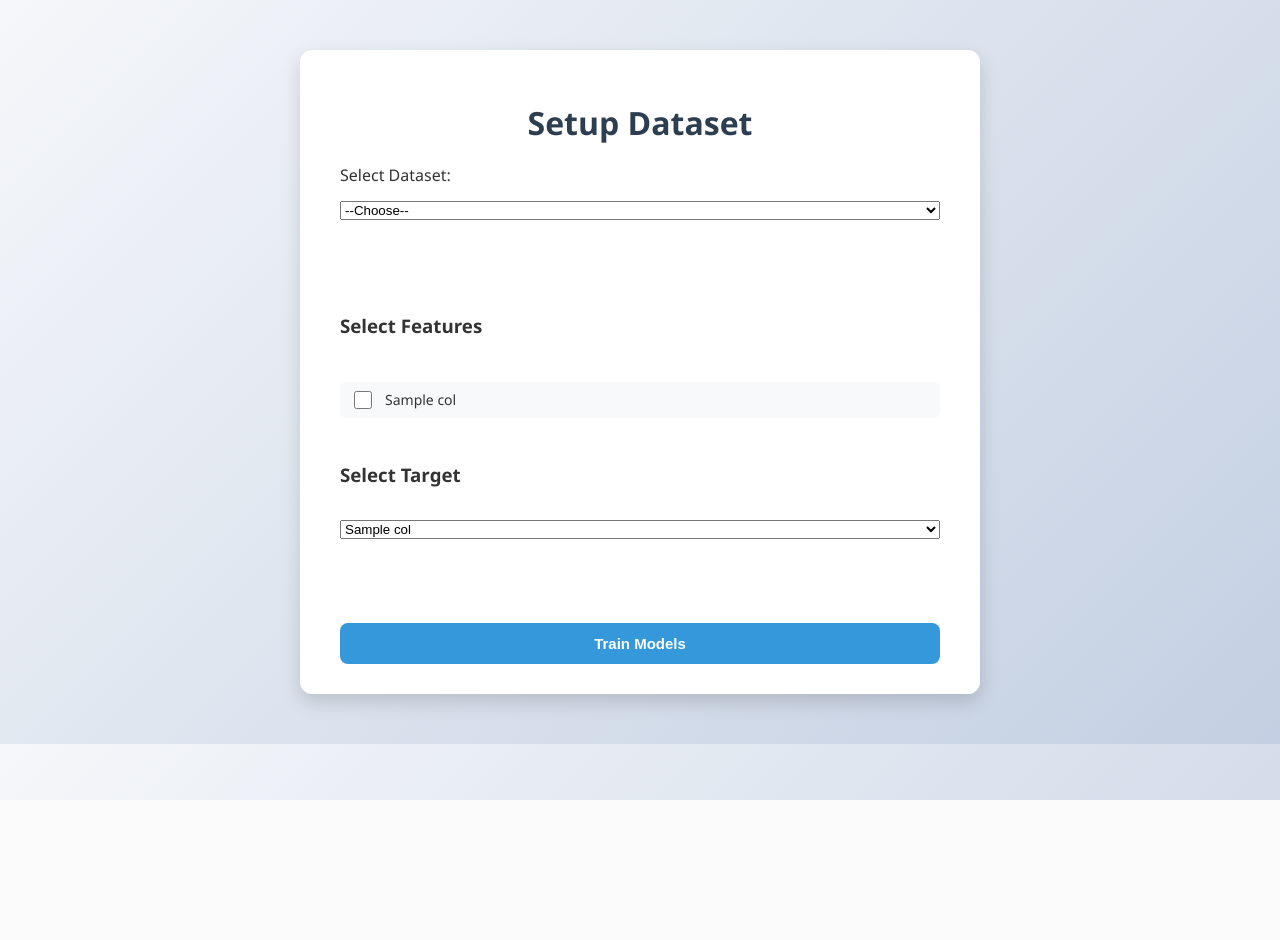
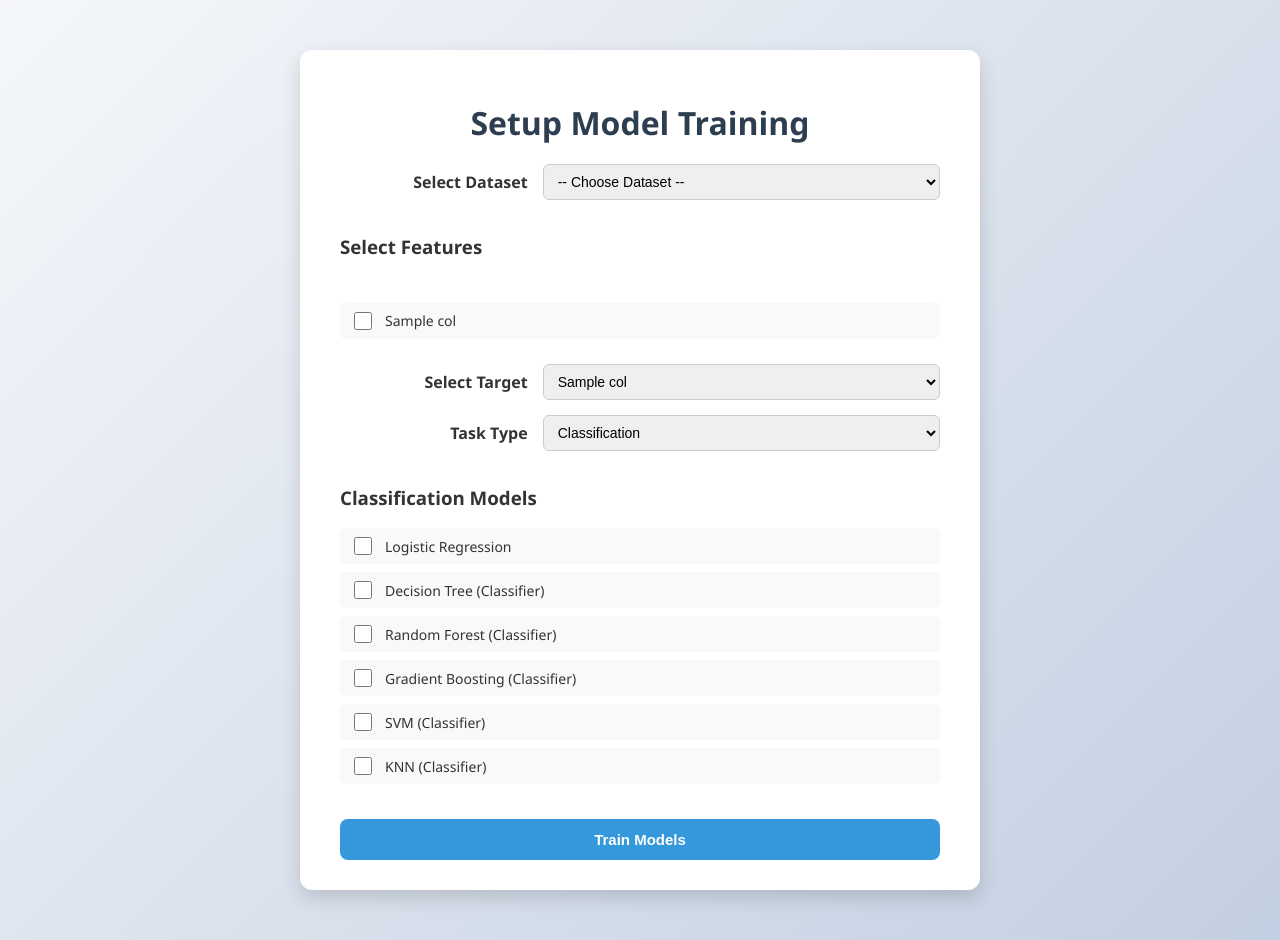
Before and after one commit to sputnik792/DMP_quick_analysis_ML, a Flask app: template medsci_health_ml/templates/setup.html in a window 1280 px wide. Before the commit the page ends 800 px from the top, so only its background shows below. Run offline with Flask 3, Linux system fonts and the light colour scheme; the template is opened without the code that fills it: most values are stand-ins (such as "Sample title", 1, 10 or a date in 2020).

Commit message:
replaced old interface with new one

```diff
--- a/medsci_health_ml/app.py
+++ b/medsci_health_ml/app.py
@@ -12,20 +12,18 @@ def setup():
     columns = []
 
     if request.method == "POST":
-        dataset_file = request.form.get("dataset")
+        dataset_file = request.form.get("dataset") or dataset_file
         features = request.form.getlist("features")
         target = request.form.get("target")
+        mode = request.form.get("mode")
+        selected_models = request.form.getlist("models")
 
-        success = train_models(dataset_file, features, target)
+        success = train_models(dataset_file, features, target, mode=mode, selected_models=selected_models)
         if success:
             return redirect(url_for("index"))
-        else:
-            # stay on setup with error
-            return render_template("setup.html",
-                                   datasets=datasets,
-                                   columns=columns,
-                                   selected=dataset_file,
-                                   error="⚠ Training failed. Please check dataset, features, and target.")
+
+        return render_template("setup.html", datasets=datasets, columns=columns,
+                               selected=dataset_file, error="⚠ Training failed. Please check inputs.")
 
     if dataset_file:
         df = load_dataset(dataset_file)
@@ -34,27 +32,30 @@ def setup():
     return render_template("setup.html", datasets=datasets, columns=columns, selected=dataset_file)
 
 
+
 @app.route("/", methods=["GET", "POST"])
 def index():
     example_model = None
-    features, target = [], None
+    features, target, mode = [], None, "classification"
+    model_list = []
 
-    # ✅ Only try loading models if folder exists and has files
+    # ✅ Load metadata from any trained model
     if os.path.exists(MODEL_DIR) and os.listdir(MODEL_DIR):
         for file in os.listdir(MODEL_DIR):
+            if not file.endswith(".pkl"):
+                continue
             with open(os.path.join(MODEL_DIR, file), "rb") as f:
                 example_model = pickle.load(f)
             break
 
     if example_model:
-        features = example_model["features"]
-        target = example_model["target"]
+        features = example_model.get("features", [])
+        target = example_model.get("target")
+        mode = example_model.get("mode", "classification")  # default fallback
+        # collect available models dynamically
+        model_list = [f.replace(".pkl", "") for f in os.listdir(MODEL_DIR) if f.endswith(".pkl")]
     else:
-        # Show helpful message instead of infinite redirect
-        return render_template("index.html",
-                               features=[],
-                               target=None,
-                               error="⚠ No models trained yet. Please go to Setup first.")
+        return redirect(url_for("setup"))
 
     if request.method == "POST":
         inputs = []
@@ -65,7 +66,8 @@ def index():
             return render_template("index.html",
                                    features=features,
                                    target=target,
-                                   error="⚠ Invalid input values.")
+                                   models=model_list,
+                                   error="Invalid input values.")
 
         model_name = request.form.get("model")
         model_path = os.path.join(MODEL_DIR, f"{model_name}.pkl")
@@ -74,7 +76,8 @@ def index():
             return render_template("index.html",
                                    features=features,
                                    target=target,
-                                   error=f"⚠ Model {model_name} not found.")
+                                   models=model_list,
+                                   error=f"Model {model_name} not found.")
 
         with open(model_path, "rb") as f:
             model_data = pickle.load(f)
@@ -83,16 +86,22 @@ def index():
         input_data = np.array(inputs).reshape(1, -1)
 
         prediction = model.predict(input_data)[0]
-        probability = model.predict_proba(input_data)[0][1]
+
+        probability = None
+        if mode == "classification" and hasattr(model, "predict_proba"):
+            probability = model.predict_proba(input_data)[0][1]
 
         return render_template("index.html",
-                               prediction=int(prediction),
-                               probability=round(float(probability), 3),
+                               prediction=prediction,
+                               probability=(round(float(probability), 3) if probability is not None else None),
                                selected_model=model_name,
                                features=features,
-                               target=target)
+                               target=target,
+                               models=model_list,
+                               mode=mode)
 
-    return render_template("index.html", features=features, target=target)
+    return render_template("index.html", features=features, target=target, models=model_list, mode=mode)
+
 
 
 @app.route("/dashboard")
@@ -100,6 +109,9 @@ def dashboard():
     results = evaluate_models()
     return render_template("dashboard.html", results=results)
 
-
 if __name__ == "__main__":
     app.run(debug=True)
+
+@app.route("/")
+def home():
+    return redirect(url_for("setup"))
--- a/medsci_health_ml/templates/setup.html
+++ b/medsci_health_ml/templates/setup.html
@@ -1,23 +1,36 @@
 <!DOCTYPE html>
 <html>
 <head>
-    <title>Setup Dataset</title>
+    <title>Setup Training</title>
     <link rel="stylesheet" href="/static/style.css">
+    <script>
+    function toggleModelOptions() {
+        let mode = document.getElementById("mode").value;
+        document.getElementById("classification-options").style.display =
+            (mode === "classification") ? "block" : "none";
+        document.getElementById("regression-options").style.display =
+            (mode === "regression") ? "block" : "none";
+    }
+    </script>
 </head>
 <body>
 <div class="container">
-    <h1>Setup Dataset</h1>
+    <h1>Setup Model Training</h1>
 
     <form method="POST" action="/setup">
-        <label>Select Dataset:</label>
-        <select name="dataset" onchange="location = '/setup?dataset=' + this.value;">
-            <option value="">--Choose--</option>
-            {% for ds in datasets %}
-                <option value="{{ ds }}" {% if ds == selected %}selected{% endif %}>{{ ds }}</option>
+        <!-- Dataset Selection -->
+        <div class="form-row">
+            <label for="dataset">Select Dataset</label>
+            <select id="dataset" onchange="window.location='?dataset=' + this.value;">
+                <option value="">-- Choose Dataset --</option>
+                {% for d in datasets %}
+                    <option value="{{ d }}" {% if d == selected %}selected{% endif %}>{{ d }}</option>
                 {% endfor %}
-        </select><br><br>
+            </select>
+        </div>
 
         {% if columns %}
+        <!-- Feature Selection -->
         <h3>Select Features</h3>
         <div class="checkbox-group">
             {% for col in columns %}
@@ -28,12 +41,50 @@
             {% endfor %}
         </div>
 
-            <h3>Select Target</h3>
-            <select name="target">
+        <!-- Target Selection -->
+        <div class="form-row">
+            <label for="target">Select Target</label>
+            <select name="target" id="target">
                 {% for col in columns %}
                     <option value="{{ col }}">{{ col }}</option>
                 {% endfor %}
-            </select><br><br>
+            </select>
+        </div>
+
+        <!-- Task Type -->
+        <div class="form-row">
+            <label for="mode">Task Type</label>
+            <select name="mode" id="mode" onchange="toggleModelOptions()">
+                <option value="classification">Classification</option>
+                <option value="regression">Regression</option>
+            </select>
+        </div>
+
+        <!-- Classification Models -->
+        <div id="classification-options">
+            <h3>Classification Models</h3>
+            <div class="checkbox-group">
+                <div class="checkbox-row"><input type="checkbox" name="models" value="logistic_regression"><label>Logistic Regression</label></div>
+                <div class="checkbox-row"><input type="checkbox" name="models" value="decision_tree_clf"><label>Decision Tree (Classifier)</label></div>
+                <div class="checkbox-row"><input type="checkbox" name="models" value="random_forest_clf"><label>Random Forest (Classifier)</label></div>
+                <div class="checkbox-row"><input type="checkbox" name="models" value="gradient_boosting_clf"><label>Gradient Boosting (Classifier)</label></div>
+                <div class="checkbox-row"><input type="checkbox" name="models" value="svm_clf"><label>SVM (Classifier)</label></div>
+                <div class="checkbox-row"><input type="checkbox" name="models" value="knn_clf"><label>KNN (Classifier)</label></div>
+            </div>
+        </div>
+
+        <!-- Regression Models -->
+        <div id="regression-options" style="display:none;">
+            <h3>Regression Models</h3>
+            <div class="checkbox-group">
+                <div class="checkbox-row"><input type="checkbox" name="models" value="linear_regression"><label>Linear Regression</label></div>
+                <div class="checkbox-row"><input type="checkbox" name="models" value="decision_tree_reg"><label>Decision Tree (Regressor)</label></div>
+                <div class="checkbox-row"><input type="checkbox" name="models" value="random_forest_reg"><label>Random Forest (Regressor)</label></div>
+                <div class="checkbox-row"><input type="checkbox" name="models" value="gradient_boosting_reg"><label>Gradient Boosting (Regressor)</label></div>
+                <div class="checkbox-row"><input type="checkbox" name="models" value="svr"><label>SVR</label></div>
+                <div class="checkbox-row"><input type="checkbox" name="models" value="knn_reg"><label>KNN (Regressor)</label></div>
+            </div>
+        </div>
 
         <button type="submit">Train Models</button>
         {% endif %}
```
Also changed, not shown: medsci_health_ml/templates/index.html (+3 -6 lines), medsci_health_ml/trainer.py (+53 -29 lines). Lines whose indentation alone changed are shown as unchanged.
